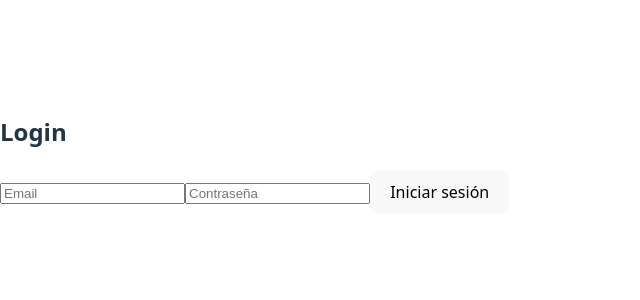
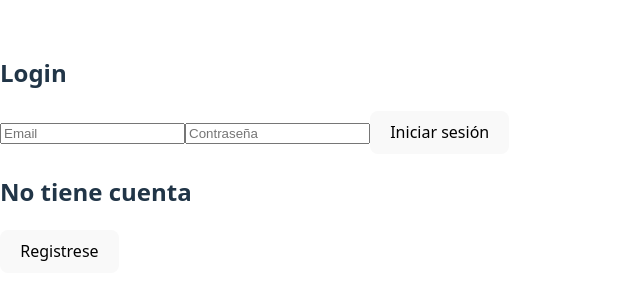
Before and after one commit to ValentinaCubillos28/youtube, a React (Vite) app: page /login in a window 1280 px wide. Shown: the part 246-546 px from the top of the page, without its empty margins (0-640 px from the left). Built offline with nearby package versions, Linux system fonts and the light colour scheme; no server answers.

Commit message:
arreglo de navigate entre registro y login

```diff
--- a/src/App.jsx
+++ b/src/App.jsx
@@ -43,12 +43,13 @@ function App() {
         <Routes>
           <Route path="/" element={usuario ? <Inicio /> : <Navigate to="/login" />} />
           <Route path="/usuarios" element={usuario ? <Usuarios /> : <Navigate to="/login" />} />
-          <Route path="/registro" element={usuario ? <Registro /> : <Navigate to="/login" />} />
+          <Route path="/registro" element={<Registro />} />
           <Route path="/admin" element={usuario ? <Admin /> : <Navigate to="/login" />} />
           <Route path="/likes" element={usuario ? <Likes /> : <Navigate to="/login" />} />
           <Route path="/videos" element={usuario ? <Videos /> : <Navigate to="/login" />} />
           <Route path="/login" element={<Login />} />
         </Routes>
+
       </Router>
     </AppProvider>
   );
--- a/src/Componentes/Login/index.jsx
+++ b/src/Componentes/Login/index.jsx
@@ -1,8 +1,14 @@
 import { useState, useEffect } from 'react'
 import { supabase } from '../../supabase'
+import { useNavigate } from "react-router-dom";
+
+
 function Login() {
   const [email, setEmail] = useState("")
   const [password, setPassword] = useState("")
+
+  const navigate = useNavigate();
+
   const handleLogin = async (e) => {
     e.preventDefault()
     const { data, error } = await supabase.auth.signInWithPassword({
@@ -14,6 +20,7 @@ function Login() {
       navigate("/")
     }
   }
+
   return (
     <div>
         <h2>Login</h2>
@@ -32,7 +39,10 @@ function Login() {
           />
           <button type="submit">Iniciar sesión</button>
         </form>
+        <h2>No tiene cuenta</h2>
+        <button onClick={() => navigate(`/registro`)}>Registrese</button>
       </div>
   )
 }
+
 export default Login
```
Lines whose indentation alone changed are shown as unchanged.
